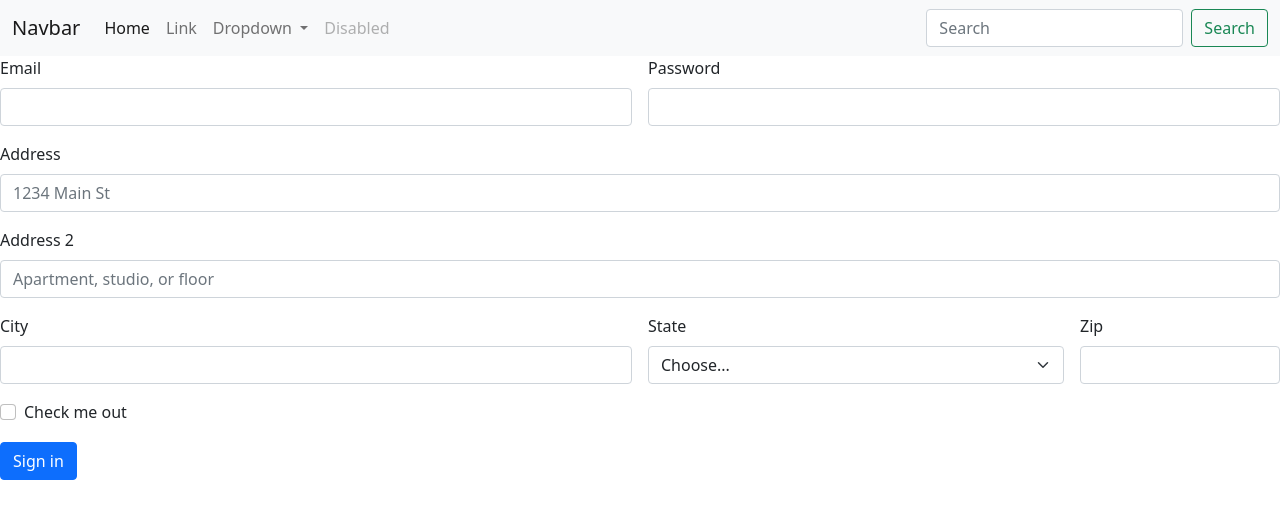
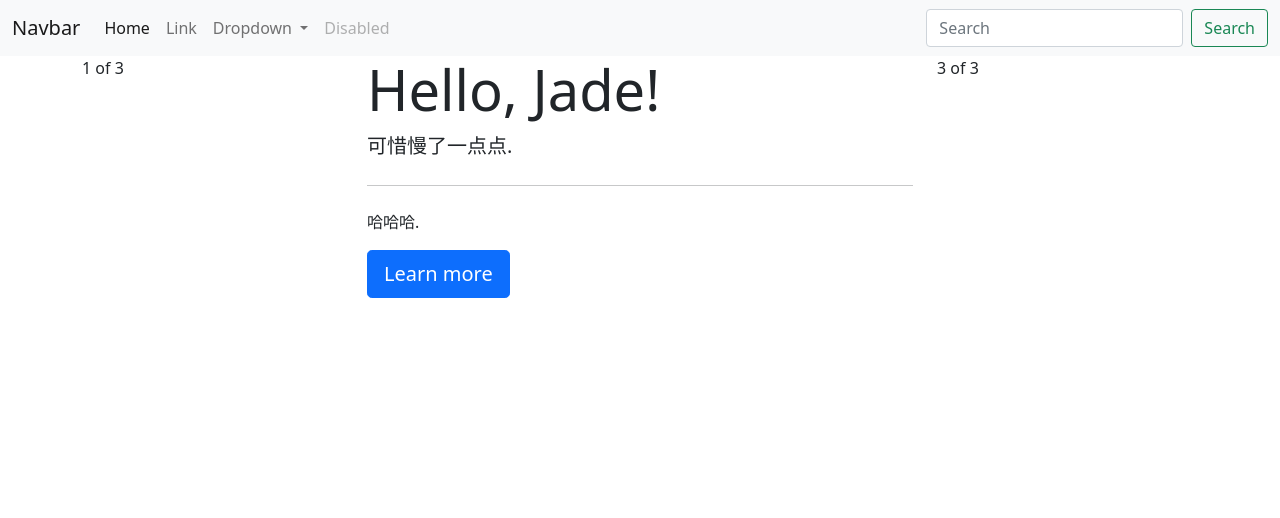
Before and after one commit to jiemazhb/dannyDemo.github.io, a plain HTML site: page index.html in a window 1280 px wide. Drawn offline with nearby package versions, Linux system fonts and the light colour scheme.

Commit message:
updated again

```diff
--- a/index.html
+++ b/index.html
@@ -44,51 +44,29 @@
           </div>
         </div>
       </nav>
-      <div>
-        <form class="row g-3">
-            <div class="col-md-6">
-              <label for="inputEmail4" class="form-label">Email</label>
-              <input type="email" class="form-control" id="inputEmail4">
-            </div>
-            <div class="col-md-6">
-              <label for="inputPassword4" class="form-label">Password</label>
-              <input type="password" class="form-control" id="inputPassword4">
-            </div>
-            <div class="col-12">
-              <label for="inputAddress" class="form-label">Address</label>
-              <input type="text" class="form-control" id="inputAddress" placeholder="1234 Main St">
-            </div>
-            <div class="col-12">
-              <label for="inputAddress2" class="form-label">Address 2</label>
-              <input type="text" class="form-control" id="inputAddress2" placeholder="Apartment, studio, or floor">
-            </div>
-            <div class="col-md-6">
-              <label for="inputCity" class="form-label">City</label>
-              <input type="text" class="form-control" id="inputCity">
-            </div>
-            <div class="col-md-4">
-              <label for="inputState" class="form-label">State</label>
-              <select id="inputState" class="form-select">
-                <option selected>Choose...</option>
-                <option>...</option>
-              </select>
-            </div>
-            <div class="col-md-2">
-              <label for="inputZip" class="form-label">Zip</label>
-              <input type="text" class="form-control" id="inputZip">
-            </div>
-            <div class="col-12">
-              <div class="form-check">
-                <input class="form-check-input" type="checkbox" id="gridCheck">
-                <label class="form-check-label" for="gridCheck">
-                  Check me out
-                </label>
+
+      <div class="container">
+        <div class="row">
+          <div class="col">
+            1 of 3
+          </div>
+          <div class="col-6">
+            <div class="jumbotron">
+                <h1 class="display-4">Hello, Jade!</h1>
+                <p class="lead">可惜慢了一点点.</p>
+                <hr class="my-4">
+                <p>哈哈哈.</p>
+                <p class="lead">
+                  <a class="btn btn-primary btn-lg" href="#" role="button">Learn more</a>
+                </p>
               </div>
-            </div>
-            <div class="col-12">
-              <button type="submit" class="btn btn-primary">Sign in</button>
-            </div>
-          </form>
+          </div>
+          <div class="col">
+            3 of 3
+          </div>
+        </div>
       </div>
+
+
 </body>
 </html>
```
